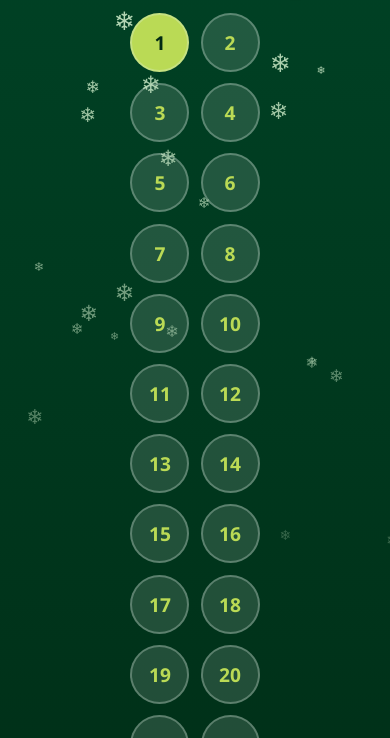
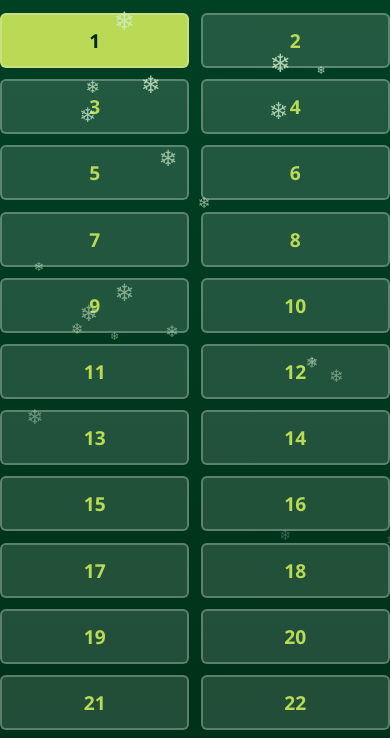
Before and after one commit to skss83/Adventskalender-2025, a plain HTML site: page index.html in a window 390 px wide. Shown: the part 85-823 px from the top of the page. Drawn offline with Linux system fonts and the light colour scheme.

Commit message:
Update index.html

```diff
--- a/index.html
+++ b/index.html
@@ -14,11 +14,11 @@
       text-align: center;
       background: linear-gradient(180deg, #004225 0%, #002913 100%);
       min-height: 100vh;
+      overflow-y: auto; /* Scrollen erlauben */
       display: flex;
       flex-direction: column;
       align-items: center;
-      justify-content: center;
-      overflow: hidden;
+      justify-content: flex-start; /* nicht zentriert, damit scrollt es besser */
     }
 
     h1 {
@@ -33,13 +33,14 @@
       gap: 1rem;
       max-width: 480px;
       margin: 0 auto 2rem auto;
+      width: 100%;
+      box-sizing: border-box;
     }
 
     .door {
       background: rgba(224, 242, 233, 0.15);
       border: 2px solid rgba(224, 242, 233, 0.3);
-      border-radius: 50%;
-      width: 70px;
+      border-radius: 8px; /* Rechteckig mit leicht abgerundeten Ecken */
       height: 70px;
       font-weight: bold;
       font-size: 1.6rem;
@@ -50,6 +51,9 @@
       cursor: pointer;
       user-select: none;
       transition: background 0.3s, color 0.3s, opacity 0.3s;
+      width: 100%;
+      max-width: 100%; /* volle Breite der Grid-Zelle */
+      box-sizing: border-box;
     }
 
     .door.opened {
@@ -72,6 +76,7 @@
       backdrop-filter: blur(10px);
       box-shadow: 0 4px 15px rgba(0, 40, 15, 0.4);
       color: #e0f2e9;
+      margin-bottom: 2rem;
     }
 
     h2 {
@@ -132,9 +137,9 @@
         gap: 0.7rem;
       }
       .door {
-        width: 55px;
         height: 55px;
         font-size: 1.2rem;
+        border-radius: 6px;
       }
       h1 {
         font-size: 1.5rem;
@@ -144,6 +149,9 @@
       }
       p {
         font-size: 0.95rem;
+      }
+      body {
+        justify-content: flex-start;
       }
     }
   </style>
```
